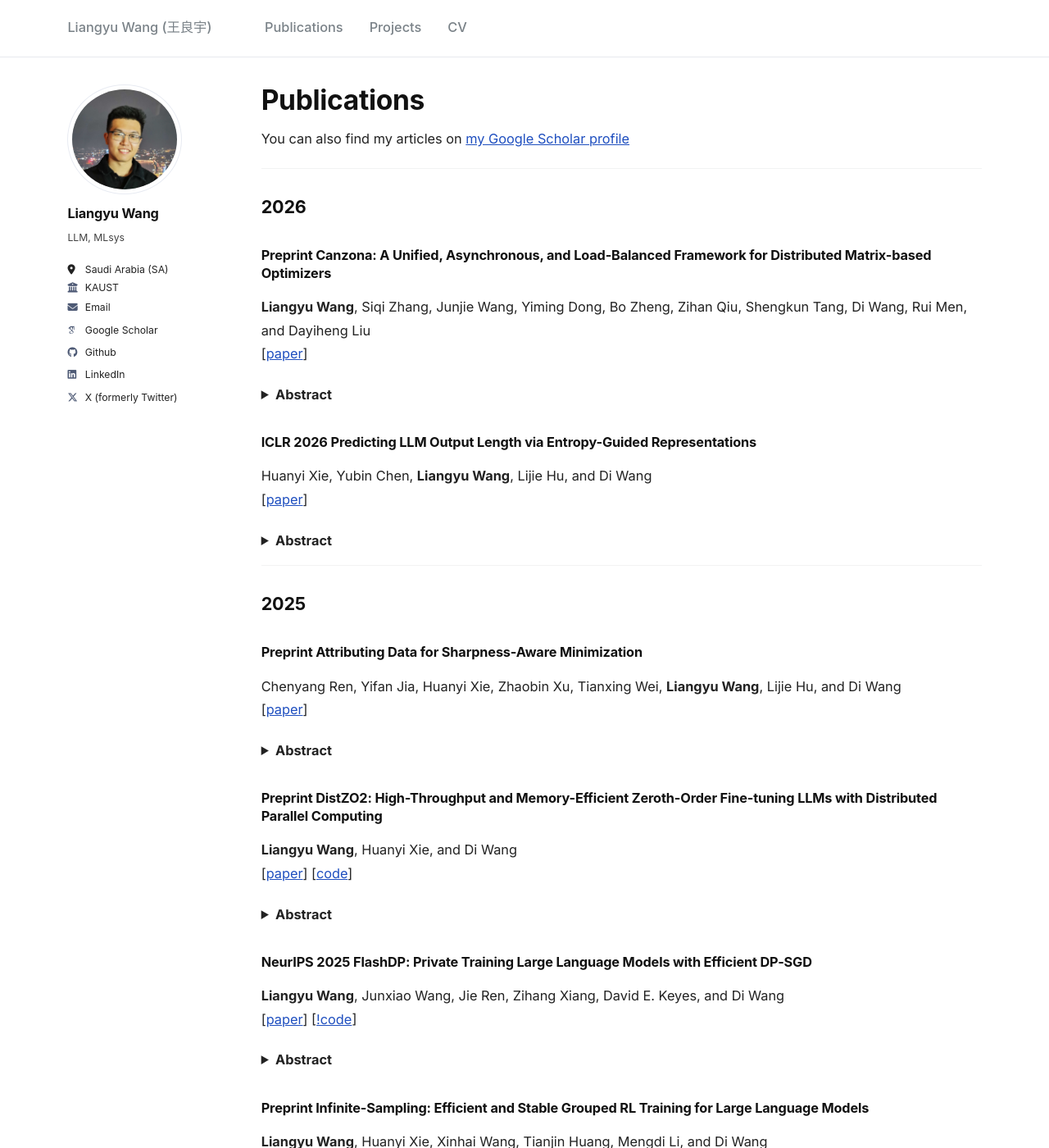
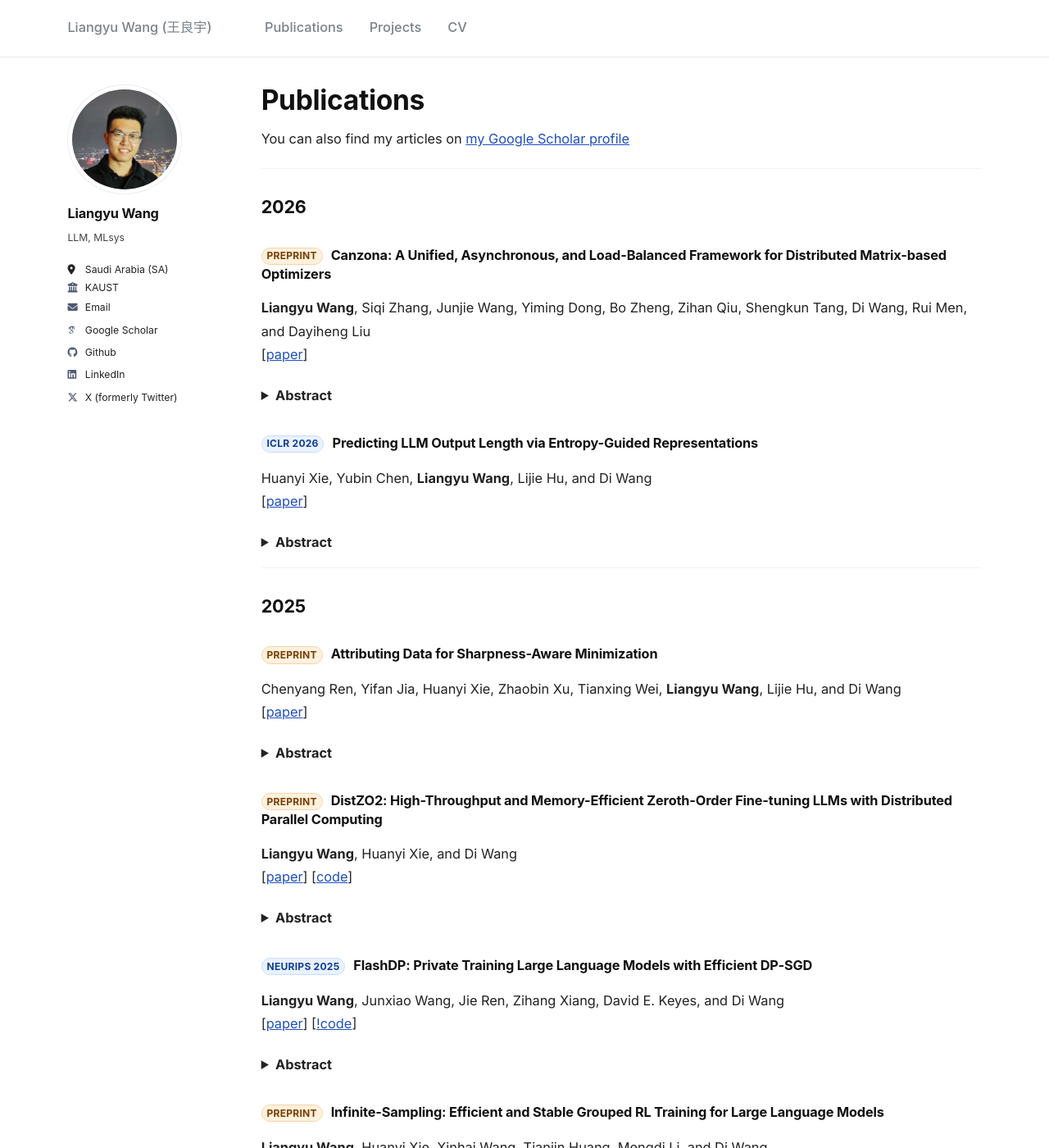
Before and after one commit to liangyuwang/liangyuwang.github.io, a Jekyll site: the page built from _pages/publications.md, in a window 1280 px wide and 1400 px high. Shown: the whole window at 82% size. Built offline with Jekyll 4.4.1, drawn with Linux system fonts in a browser that asks for light colours; some web fonts are replaced.

Commit message:
update theme

```diff
--- a/assets/css/custom-theme.css
+++ b/assets/css/custom-theme.css
@@ -250,6 +250,42 @@ li {
   white-space: nowrap;
 }
 
+.venue-tag {
+  display: inline-block;
+  font-size: 0.74em;
+  font-weight: 700;
+  letter-spacing: 0.02em;
+  text-transform: uppercase;
+  padding: 0.12em 0.48em;
+  border-radius: 999px;
+  margin-right: 0.4rem;
+  vertical-align: middle;
+}
+
+.venue-preprint {
+  color: #7a3d00;
+  background: #fff1dd;
+  border: 1px solid #f6d4a8;
+}
+
+.venue-conf {
+  color: #0f3f95;
+  background: #eaf1ff;
+  border: 1px solid #c9dcff;
+}
+
+.venue-workshop {
+  color: #00524d;
+  background: #e8fbf8;
+  border: 1px solid #b7ebe3;
+}
+
+.venue-journal {
+  color: #5c2c84;
+  background: #f4ebff;
+  border: 1px solid #ddc6ff;
+}
+
 ul {
   margin-top: 0.45rem;
   margin-bottom: 0.9rem;
```
